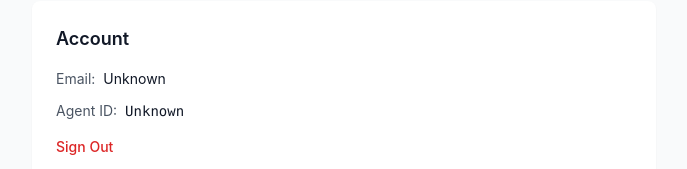
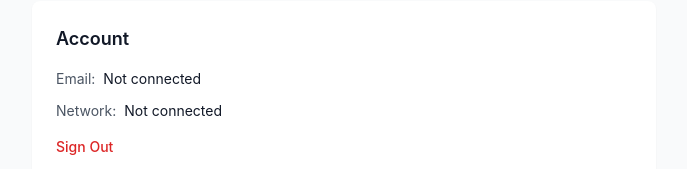
Before and after one commit to Meridian-Inc/cartographer-agent, a Vue app: page /preferences in a window 1280 px wide. Shown: the part 347-516 px from the top of the page, without its empty margins (296-983 px from the left). Built offline with nearby package versions, Linux system fonts and the light colour scheme.

Commit message:
fix: connection info

```diff
--- a/src/stores/agent.ts
+++ b/src/stores/agent.ts
@@ -12,7 +12,7 @@ export interface Device {
 export interface AgentStatus {
   authenticated: boolean
   userEmail?: string
-  networkId?: number
+  networkId?: string
   networkName?: string
   lastScan?: string
   nextScan?: string
--- a/src/views/Preferences.vue
+++ b/src/views/Preferences.vue
@@ -62,11 +62,15 @@
         <div class="space-y-3 text-sm">
           <div>
             <span class="text-gray-600">Email:</span>
-            <span class="ml-2 text-gray-900">{{ status.userEmail || 'Unknown' }}</span>
+            <span class="ml-2 text-gray-900">{{ status.userEmail || 'Not connected' }}</span>
           </div>
           <div>
-            <span class="text-gray-600">Agent ID:</span>
-            <span class="ml-2 font-mono text-gray-900">{{ status.agentId || 'Unknown' }}</span>
+            <span class="text-gray-600">Network:</span>
+            <span class="ml-2 text-gray-900">{{ status.networkName || 'Not connected' }}</span>
+          </div>
+          <div v-if="status.networkId">
+            <span class="text-gray-600">Network ID:</span>
+            <span class="ml-2 font-mono text-gray-900 text-xs">{{ status.networkId }}</span>
           </div>
         </div>
         <button
```
Also changed, not shown: 2 other files (tests, documents, lock files or other folders).
